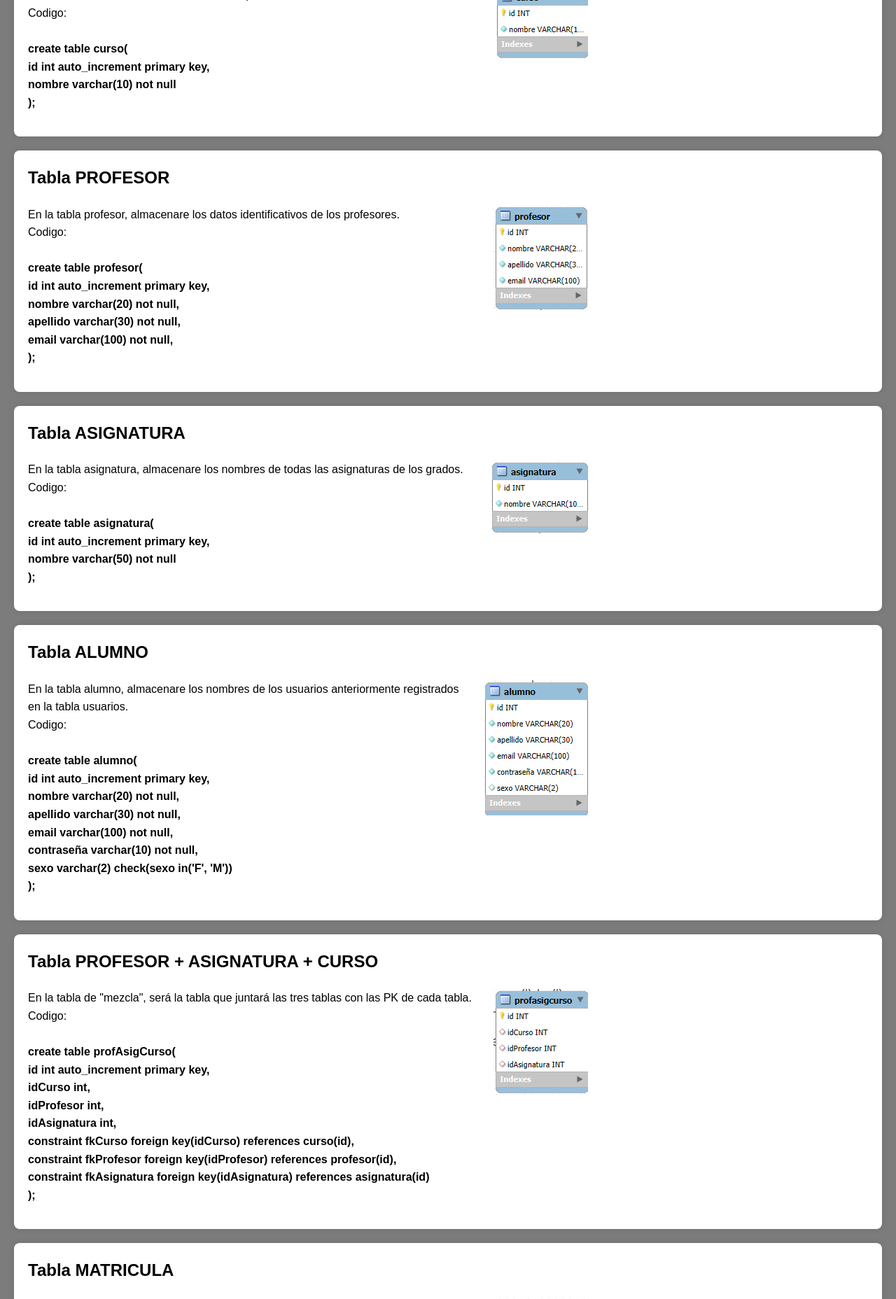
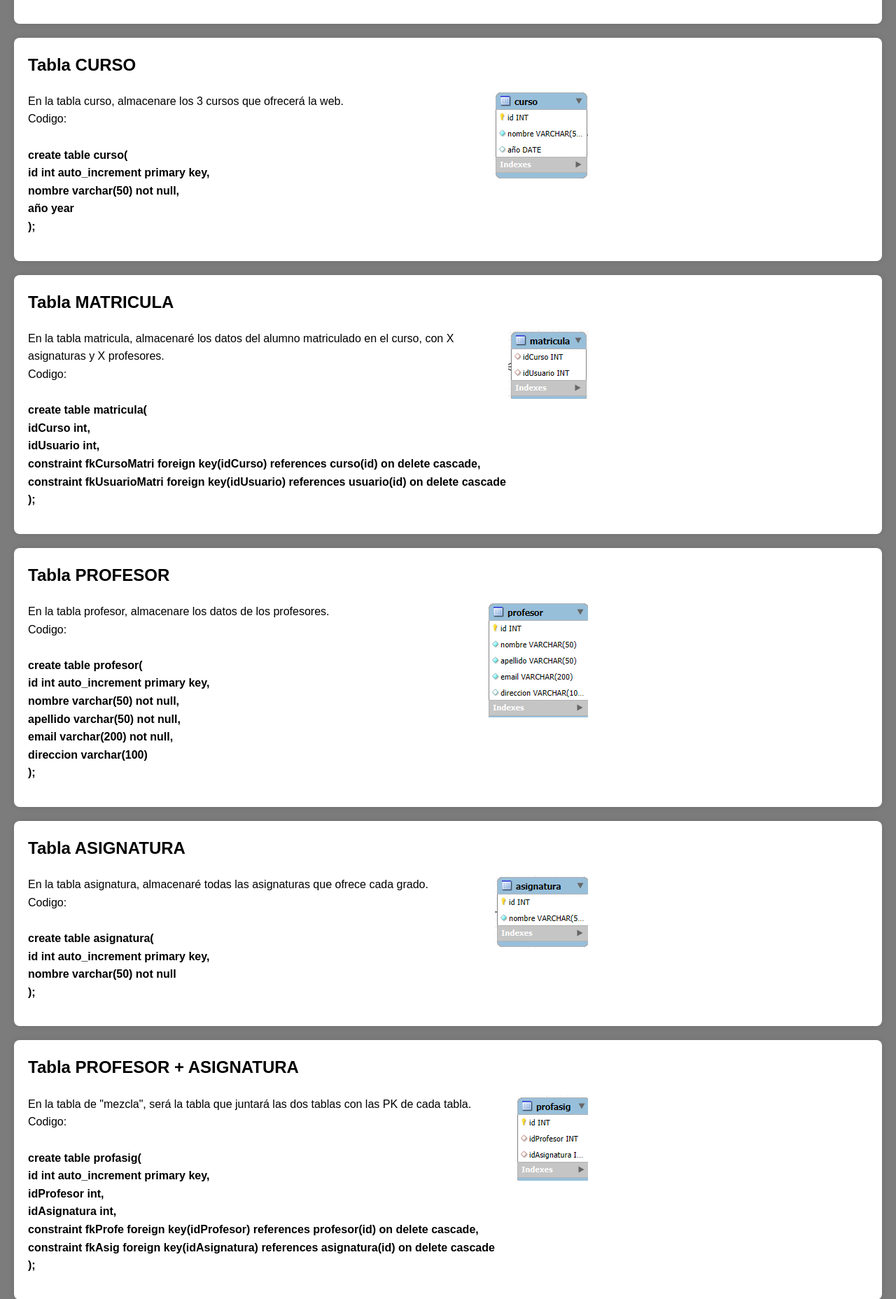
Before and after one commit to maiguel99/ProyectoPHP, a PHP site: page /sql.html in a window 1280 px wide; the page is wider, and only the part inside the window is pictured. Shown: the part 1819-3675 px from the top of that part at 70% size. Run offline with PHP 8.4, Linux system fonts and the light colour scheme.

Commit message:
tercer commit

```diff
--- a/Documentacion_SQL/sql.css
+++ b/Documentacion_SQL/sql.css
@@ -24,10 +24,6 @@ header h1 {
     margin: 20px;
     border-radius: 8px;
     box-shadow: 0 0 10px rgba(0, 0, 0, 0.1);
-}
-
-.img{
-    margin-left: 15%;
 }
 
 .seccion {
--- a/Documentacion_SQL/sql.html
+++ b/Documentacion_SQL/sql.html
@@ -45,13 +45,13 @@
            Imagen PNG del diagrama:
            <br>
            <br>
-           <img class="img" src="diagramaBDD.png" alt="">
+           <img class="img" src="documentacionBDD.png" alt="">
         </p>
     </section>
 
     <section class="seccion">
         <h2>Tabla Usuario</h2>
-        <img src="usuarios.png" alt="" class="imagen-derecha">
+        <img src="usuario.png" alt="" class="imagen-derecha">
         <p>
             En la tabla usuarios, almacenare la informacion de la gente que se registre
             en mi web, desde la pagina de LogIn.
@@ -61,9 +61,10 @@
             <br>
             <b>create table usuario(<br>
                 id int auto_increment primary key,<br>
-                nombre varchar(20) not null,<br>
-                apellido varchar(30) not null,<br>
-                email varchar(100) not null,<br>
+                nombre varchar(50) not null,<br>
+                apellido varchar(50) not null,<br>
+                email varchar(200) not null,<br>
+                direccion varchar(100),<br>
                 contraseña varchar(10) not null<br>
                 );
             </b>
@@ -80,7 +81,26 @@
             <br>
             <b>create table curso(<br>
                 id int auto_increment primary key,<br>
-                nombre varchar(10) not null<br>
+                nombre varchar(50) not null,<br>
+                año year<br>
+                );
+            </b>
+        </p>
+    </section>
+    <section class="seccion">
+        <h2>Tabla MATRICULA</h2>
+        <img src="matricula.png" alt="" class="imagen-derecha">
+        <p>
+            En la tabla matricula, almacenaré los datos del alumno matriculado en el curso, con X asignaturas y X profesores.
+            <br>
+            Codigo:
+            <br>
+            <br>
+            <b>create table matricula(<br>
+                idCurso int,<br>
+                idUsuario int,<br>
+                constraint fkCursoMatri foreign key(idCurso) references curso(id) on delete cascade,<br>
+                constraint fkUsuarioMatri foreign key(idUsuario) references usuario(id) on delete cascade<br>
                 );
             </b>
         </p>
@@ -89,18 +109,18 @@
         <h2>Tabla PROFESOR</h2>
         <img src="profesor.png" alt="" class="imagen-derecha">
         <p>
-            En la tabla profesor, almacenare los datos identificativos de los profesores.
+            En la tabla profesor, almacenare los datos de los profesores.
             <br>
             Codigo:
             <br>
             <br>
             <b>create table profesor(<br>
                 id int auto_increment primary key,<br>
-                nombre varchar(20) not null,<br>
-                apellido varchar(30) not null,<br>
-                email varchar(100) not null,<br>
+                nombre varchar(50) not null,<br>
+                apellido varchar(50) not null,<br>
+                email varchar(200) not null,<br>
+                direccion varchar(100)<br>
                 );
-
             </b>
         </p>
     </section>
@@ -108,7 +128,7 @@
         <h2>Tabla ASIGNATURA</h2>
         <img src="asignatura.png" alt="" class="imagen-derecha">
         <p>
-            En la tabla asignatura, almacenare los nombres de todas las asignaturas de los grados.
+            En la tabla asignatura, almacenaré todas las asignaturas que ofrece cada grado.
             <br>
             Codigo:
             <br>
@@ -117,74 +137,46 @@
                 id int auto_increment primary key,<br>
                 nombre varchar(50) not null<br>
                 );
-
             </b>
         </p>
     </section>
     <section class="seccion">
-        <h2>Tabla ALUMNO</h2>
-        <img src="alumno.png" alt="" class="imagen-derecha">
+        <h2>Tabla PROFESOR + ASIGNATURA</h2>
+        <img src="profasig.png" alt="" class="imagen-derecha">
         <p>
-            En la tabla alumno, almacenare los nombres de los usuarios anteriormente
-            registrados en la tabla usuarios.
-            <br>
-            Codigo:
-            <br>
-            <br>
-            <b>create table alumno(<br>
-                id int auto_increment primary key,<br>
-                nombre varchar(20) not null,<br>
-                apellido varchar(30) not null,<br>
-                email varchar(100) not null,<br>
-                contraseña varchar(10) not null,<br>
-                sexo varchar(2) check(sexo in('F', 'M'))<br>
-                );
-
-            </b>
-        </p>
-    </section>
-    <section class="seccion">
-        <h2>Tabla PROFESOR + ASIGNATURA + CURSO</h2>
-        <img src="profasigcurso.png" alt="" class="imagen-derecha">
-        <p>
-            En la tabla de "mezcla", será la tabla que juntará las tres tablas con las
+            En la tabla de "mezcla", será la tabla que juntará las dos tablas con las
             PK de cada tabla.
             <br>
             Codigo:
             <br>
             <br>
-            <b>create table profAsigCurso(<br>
+            <b>create table profasig(<br>
                 id int auto_increment primary key,<br>
-                idCurso int,<br>
                 idProfesor int,<br>
                 idAsignatura int,<br>
-                constraint fkCurso foreign key(idCurso) references curso(id),<br>
-                constraint fkProfesor foreign key(idProfesor) references profesor(id),<br>
-                constraint fkAsignatura foreign key(idAsignatura) references asignatura(id)<br>
+                constraint fkProfe foreign key(idProfesor) references profesor(id) on delete cascade,<br>
+                constraint fkAsig foreign key(idAsignatura) references asignatura(id) on delete cascade<br>
                 );
-
             </b>
         </p>
     </section>
     <section class="seccion">
-        <h2>Tabla MATRICULA</h2>
-        <img src="matricula.png" alt="" class="imagen-derecha">
+        <h2>Tabla ASIGNATURA + CURSO</h2>
+        <img src="asigcurso.png" alt="" class="imagen-derecha">
         <p>
-            En la tabla de "mezcla", será la tabla que juntará las tres tablas con las
+            En la tabla de "mezcla", será la tabla que juntará las dos tablas con las
             PK de cada tabla.
             <br>
             Codigo:
             <br>
             <br>
-            <b>create table matricula(<br>
+            <b>create table asigcurso(<br>
                 id int auto_increment primary key,<br>
-                idAlumno int,<br>
-                idProfAsigCurso int,<br>
-                año date not null,<br>
-                constraint fkAlumno foreign key(idAlumno) references alumno(id),<br>
-                constraint fkProfAsigCurso foreign key(idProfAsigCurso) references profAsigCurso(id)<br>
+                idCurso int,<br>
+                idProfesor int,<br>
+                constraint fkCurso foreign key(idCurso) references curso(id) on delete cascade,<br>
+                constraint fkProfesor foreign key(idProfesor) references profesor(id) on delete cascade<br>
                 );
-
             </b>
         </p>
     </section>
@@ -209,7 +201,7 @@
     </section>
     <section class="seccion">
         <h2>Resultado final de la creacion de las tablas</h2>
-        <img class="final" src="diagramaIngenieriaSGBD.png" alt="" class="imagen-derecha">
+        <img class="final" src="documentacionIngenieria.png" alt="" class="imagen-derecha">
     </section>
 
     <footer>
```
Also changed, not shown: Documentacion_SQL/alumno.png (deleted), Documentacion_SQL/asigcurso.png (added), Documentacion_SQL/asignatura.png, Documentacion_SQL/curso.png, Documentacion_SQL/diagramaBDD.png (deleted), Documentacion_SQL/diagramaGeneral.png (deleted), Documentacion_SQL/diagramaIngenieriaSGBD.png (deleted), Documentacion_SQL/diagrama_proyecto_sql.png (deleted), Documentacion_SQL/documentacionBDD.png (added), Documentacion_SQL/documentacionIngenieria.png (added), Documentacion_SQL/formulario.png, Documentacion_SQL/matricula.png, Documentacion_SQL/profasig.png (added), Documentacion_SQL/profasigcurso.png (deleted), 3 more files.
